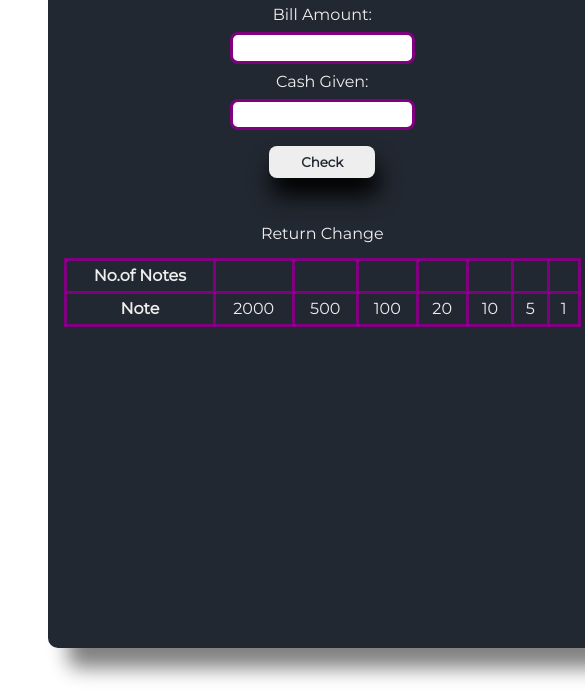
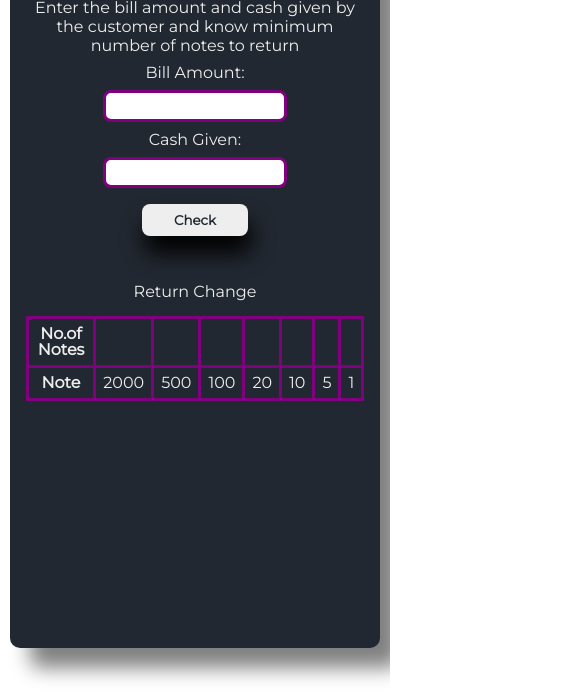
Before and after one commit to AyushGupta93/Cash-Register, a plain HTML site: page index.html in a window 390 px wide. Shown: the part 144-844 px from the top of the page, 585 px wide, since content can reach past the window. Drawn offline with Linux system fonts and the light colour scheme.

Commit message:
fix mobile styling

```diff
--- a/main.css
+++ b/main.css
@@ -17,6 +17,7 @@ body {
 }
 
 .container {
+    box-sizing: border-box;
     color: var(--primary-color);
     padding: 1rem;
     text-align: center;
@@ -63,6 +64,7 @@ button:hover {
 }
 
 table {
+    box-sizing: border-box;
     margin-top: 2rem;
     width: 100%;
     border-collapse: collapse;
@@ -81,3 +83,19 @@ td {
 caption {
     padding: 1rem;
 }
+
+@media screen and (max-width: 600px) {
+
+    *{
+        margin: 0;
+        padding: 0;
+    }
+    body{
+       margin: 2rem auto;
+    }
+    .container{
+        width: 95vw;
+        margin: 2rem auto;
+
+    }
+  }
```
